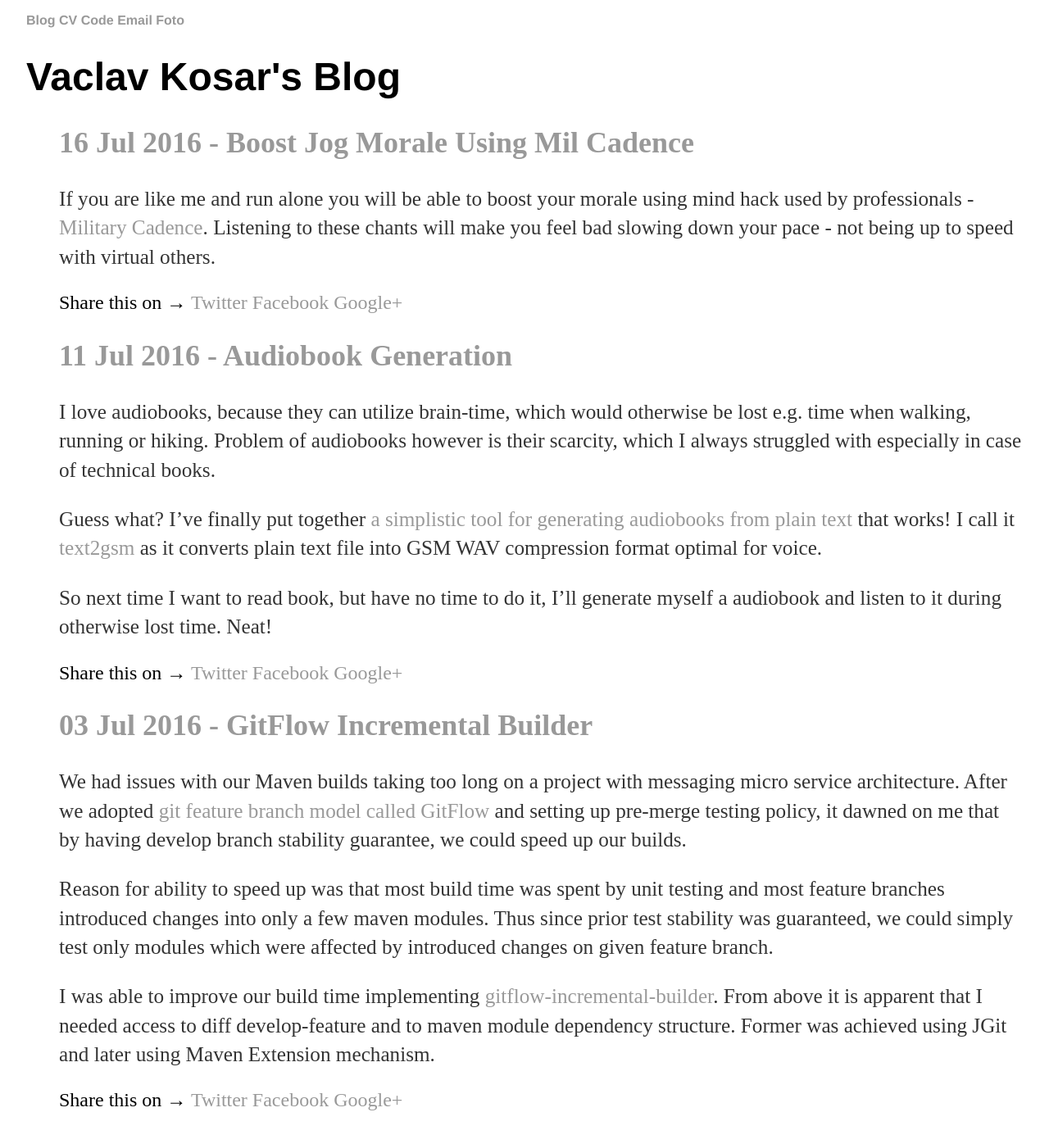
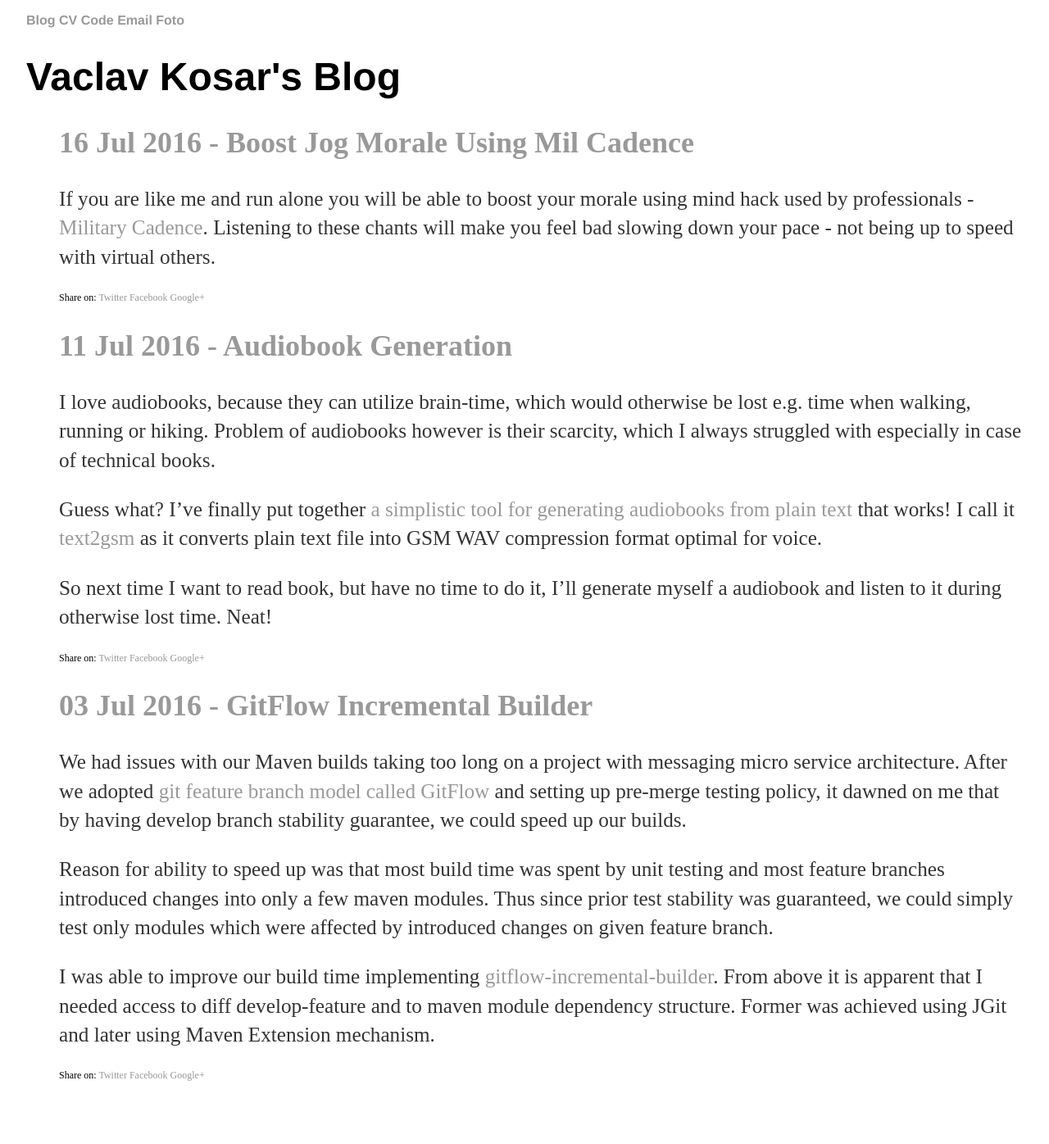
Before and after one commit to vackosar/vackosar.github.io, a Jekyll site: the page built from index.html, in a window 1280 px wide. Shown: the whole page at 82% size. Built offline with Jekyll 4.4.1, drawn with Linux system fonts in a browser that asks for light colours; after the commit the page ends 1360 px from its top, so only the background shows below that.

Commit message:
Add shares.

```diff
--- a/css/main.css
+++ b/css/main.css
@@ -45,3 +45,7 @@ ul.posts li {
 .postpreview {
     font-size: 0.7em;
 }
+
+.share-page {
+    font-size: 0.5em;
+}
--- a/index.html
+++ b/index.html
@@ -11,7 +11,7 @@ title: Vaclav Kosar's Blog
         {{ post.content }}
       </div>
       <div class="share-page">
-        Share this on &rarr;
+        Share on:
         <a href="https://twitter.com/intent/tweet?text={{ post.title }}&url={{ site.url }}{{ post.url }}&via={{ site.twitter_username }}&related={{ site.twitter_username }}" rel="nofollow" target="_blank" title="Share on Twitter">Twitter</a>
         <a href="https://facebook.com/sharer.php?u={{ site.url }}{{ post.url }}" rel="nofollow" target="_blank" title="Share on Facebook">Facebook</a>
         <a href="https://plus.google.com/share?url={{ site.url }}{{ post.url }}" rel="nofollow" target="_blank" title="Share on Google+">Google+</a>
```
